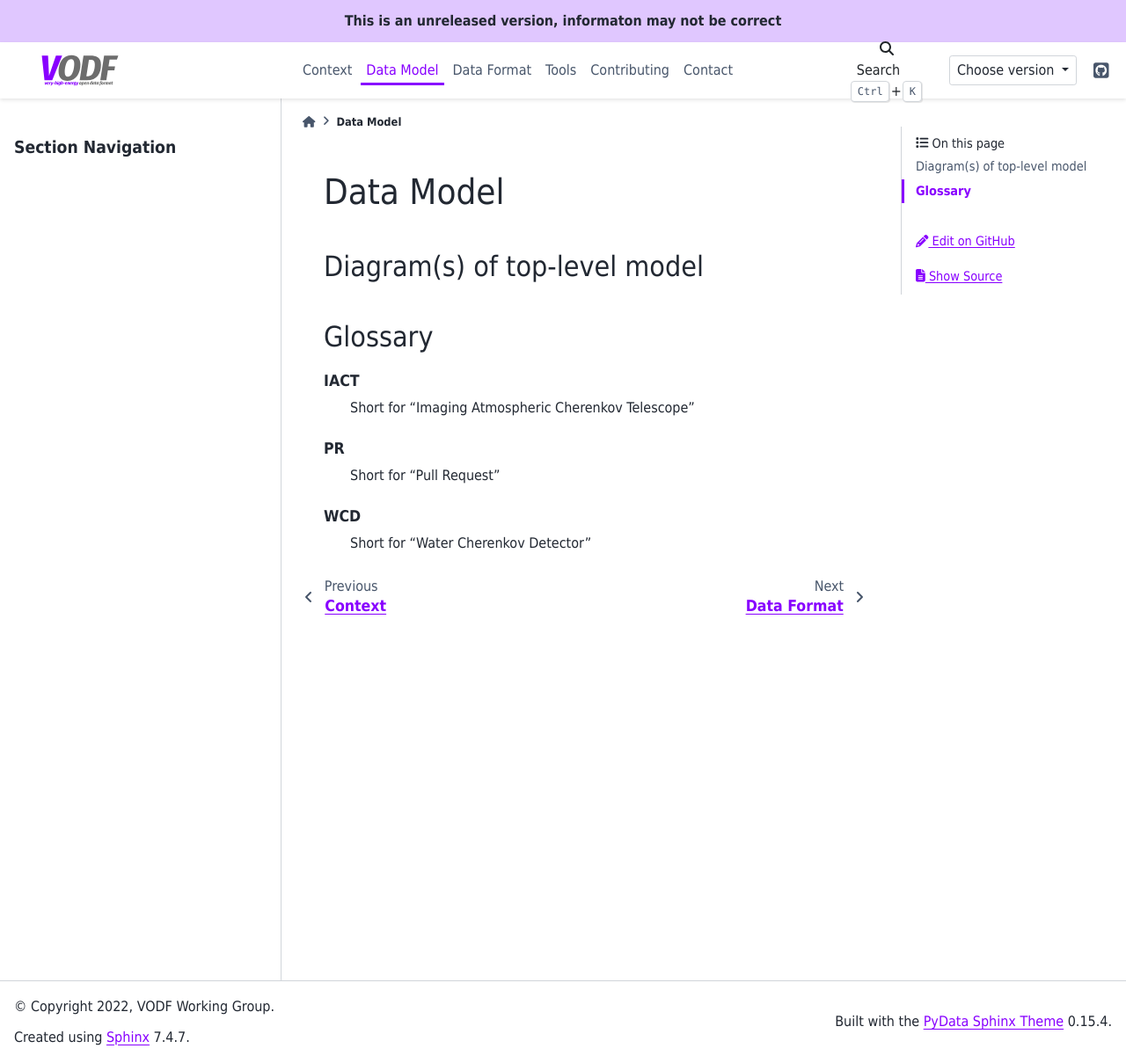
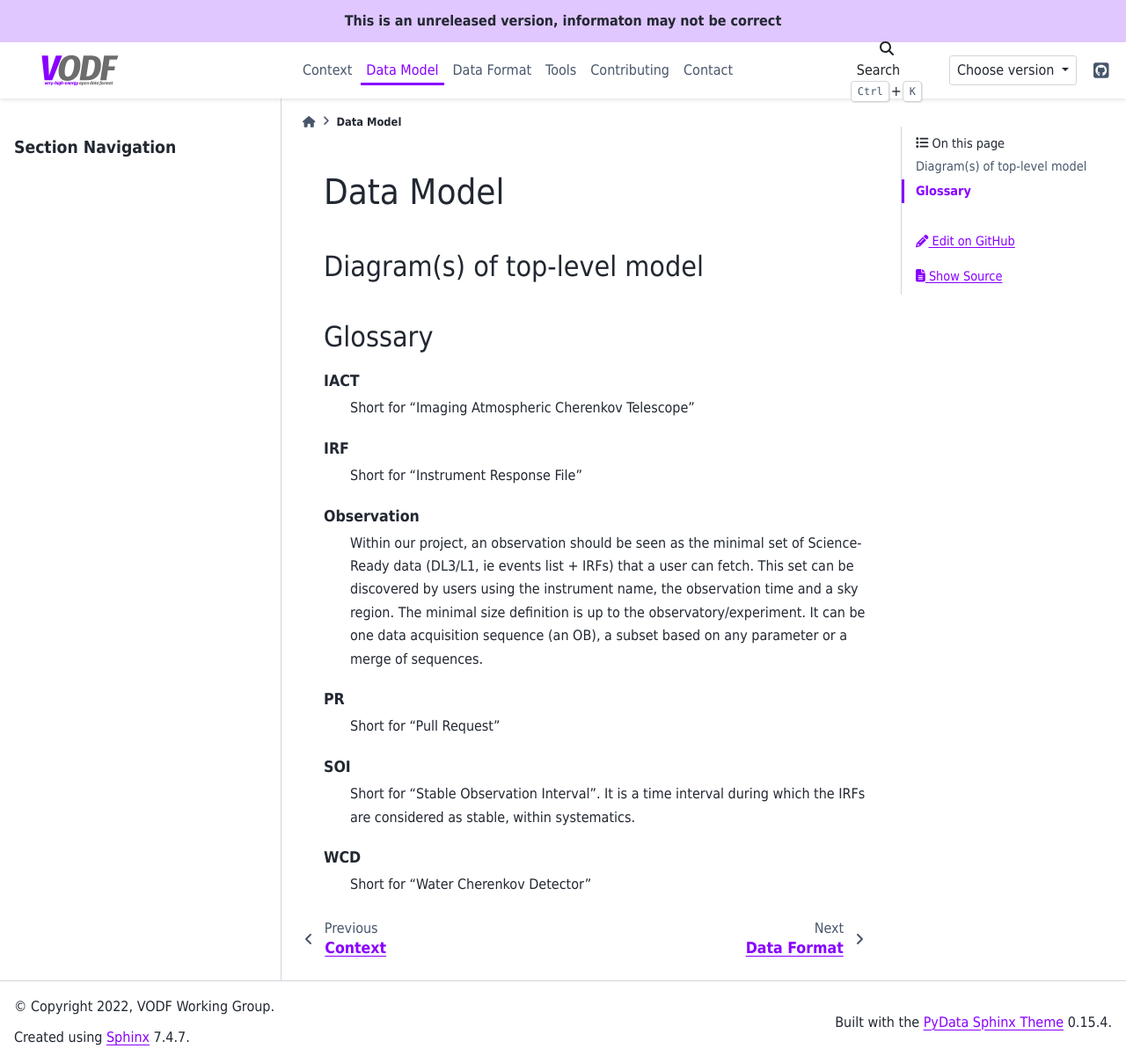
Before and after one commit to VODF/vodf-docs, a Sphinx documentation site: the page built from source/data_model.rst, in a window 1280 px wide and 1209 px high. Shown: the whole window at 88% size. Built offline with Sphinx 7.4.7 and the PyData theme 0.15.4, drawn with Linux system fonts in a browser that asks for light colours.

Commit message:
update the glossary

```diff
--- a/source/data_model.rst
+++ b/source/data_model.rst
@@ -15,8 +15,17 @@ Glossary
     IACT
       Short for "Imaging Atmospheric Cherenkov Telescope"
 
+    IRF
+      Short for "Instrument Response File"
+
+    Observation
+      Within our project, an observation should be seen as the minimal set of Science-Ready data (DL3/L1, ie events list + IRFs) that a user can fetch. This set can be discovered by users using the instrument name, the observation time and a sky region. The minimal size definition is up to the observatory/experiment. It can be one  data acquisition sequence (an OB), a subset based on any parameter or a merge of sequences.
+
     PR
       Short for "Pull Request"
 
+    SOI
+      Short for "Stable Observation Interval". It is a time interval during which the IRFs are considered as stable, within systematics.
+
     WCD
       Short for "Water Cherenkov Detector"
```
